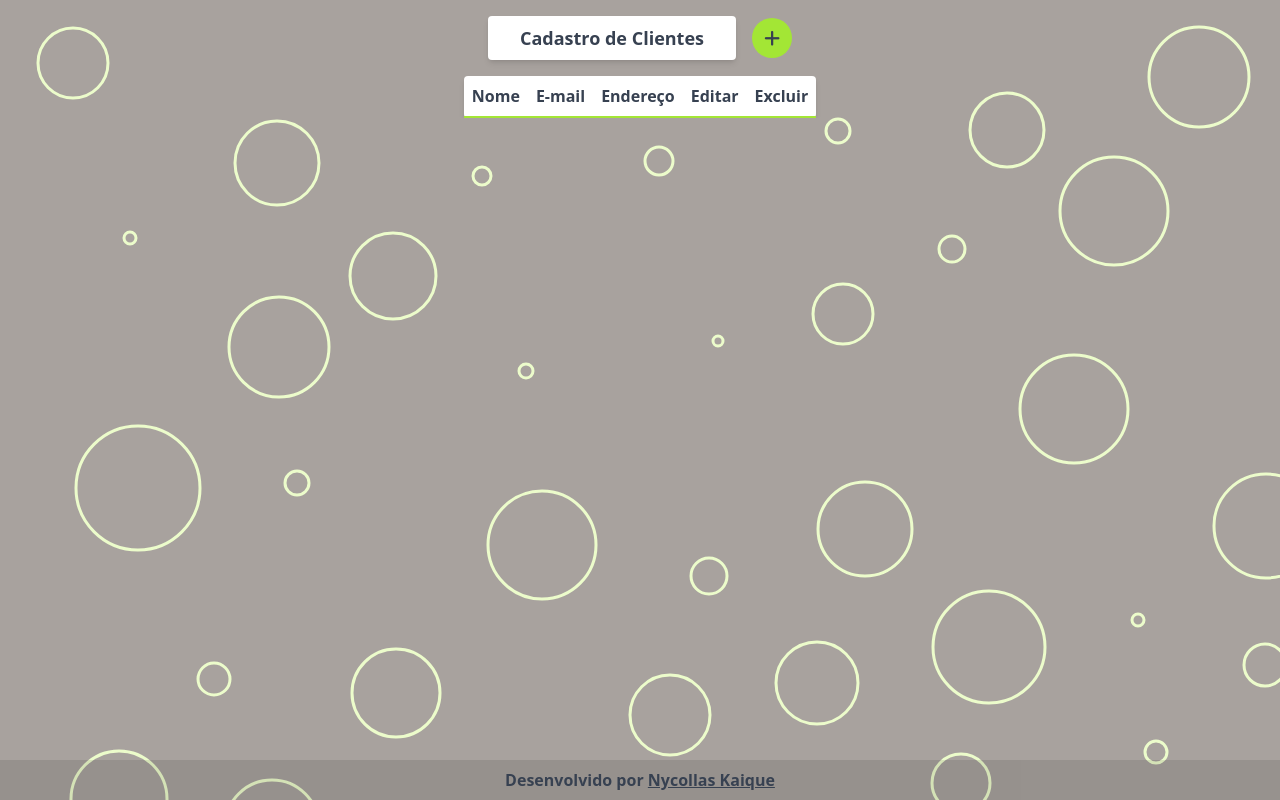
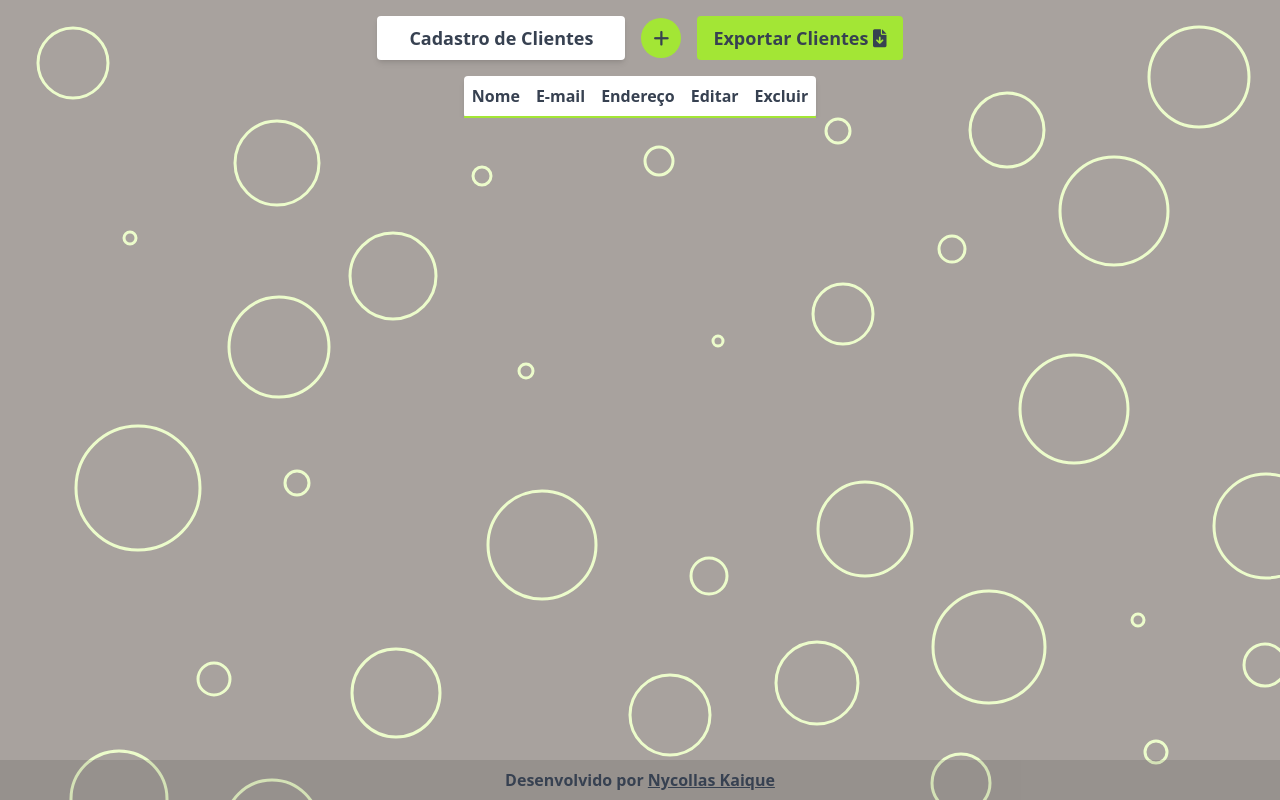
Before and after one commit to nyckaique/cadastrocliente, a React (Vite) app: page / in a window 1280 px wide. Built offline with nearby package versions, Linux system fonts and the light colour scheme.

Commit message:
feat: adicionado um botão de exportar os clientes em formato json

```diff
--- a/src/App.tsx
+++ b/src/App.tsx
@@ -1,5 +1,6 @@
 import { useState, useRef, useEffect } from "react";
 import buscacep from "./services/buscacep";
+import ExportButton from "./components/export.jsx";
 
 function App() {
   interface Cliente {
@@ -118,6 +119,7 @@ function App() {
         >
           <i className="fa-solid fa-plus "></i>
         </button>
+        <ExportButton data={clientes} />
       </div>
 
       <form
--- /dev/null
+++ b/src/components/export.jsx
@@ -0,0 +1,40 @@
+import React from "react";
+
+function ExportButton({ data }) {
+  const handleExport = () => {
+    // Converter o array de dados em formato JSON
+    const jsonData = JSON.stringify(data, null, 2);
+
+    // Criar um objeto Blob a partir do JSON
+    const blob = new Blob([jsonData], { type: "application/json" });
+
+    // Criar uma URL para o Blob
+    const url = URL.createObjectURL(blob);
+
+    //Formatar o nome do arquivo
+    const currentDate = new Date();
+    const formattedDate = `${currentDate.getDate()}-${
+      currentDate.getMonth() + 1
+    }-${currentDate.getFullYear()}_${currentDate.getHours()}h${currentDate.getMinutes()}`;
+    const fileName = `clientes_${formattedDate}.json`;
+
+    // Criar um elemento <a> para fazer o download do arquivo
+    const a = document.createElement("a");
+    a.href = url;
+    a.download = fileName; // Nome do arquivo a ser baixado
+
+    // Simular um clique no link para iniciar o download
+    a.click();
+
+    // Limpar a URL do Blob após o download
+    URL.revokeObjectURL(url);
+  };
+
+  return (
+    <button onClick={handleExport} className="btn btn-color">
+      Exportar Clientes <i class="fa-solid fa-file-arrow-down"></i>
+    </button>
+  );
+}
+
+export default ExportButton;
```
